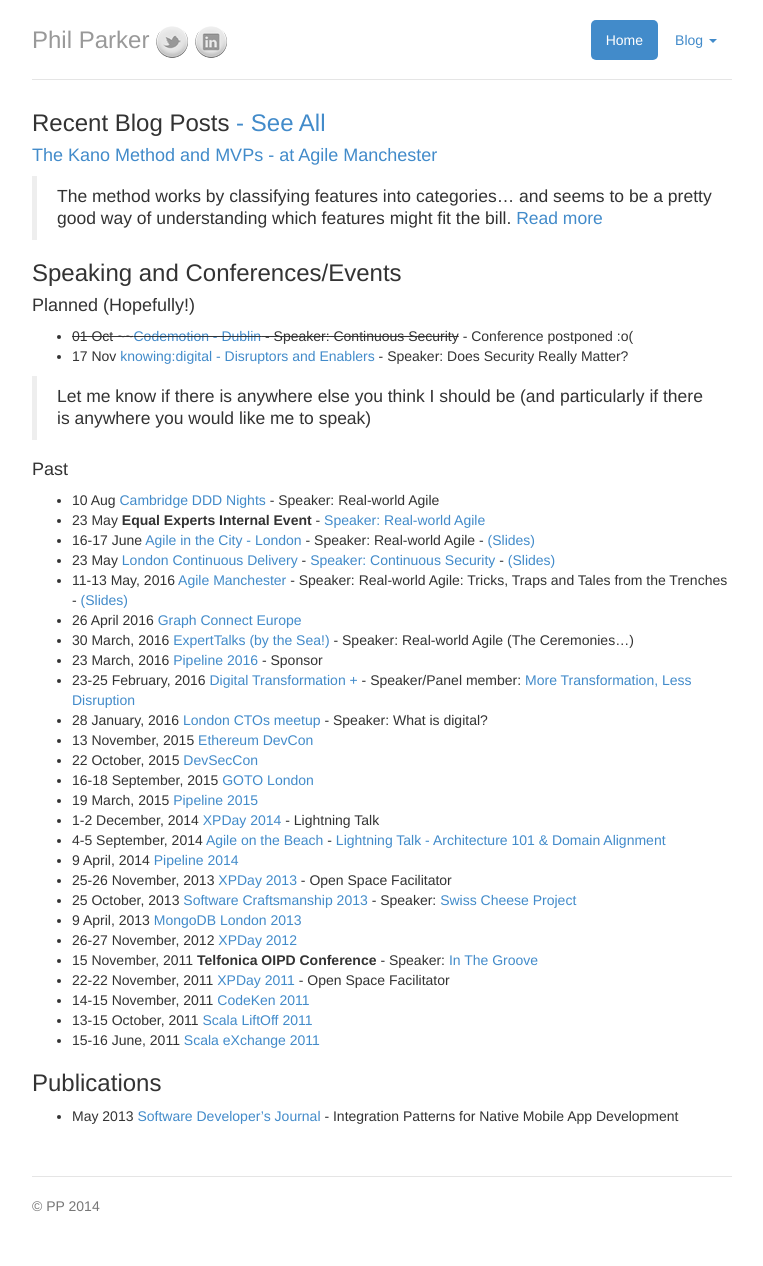
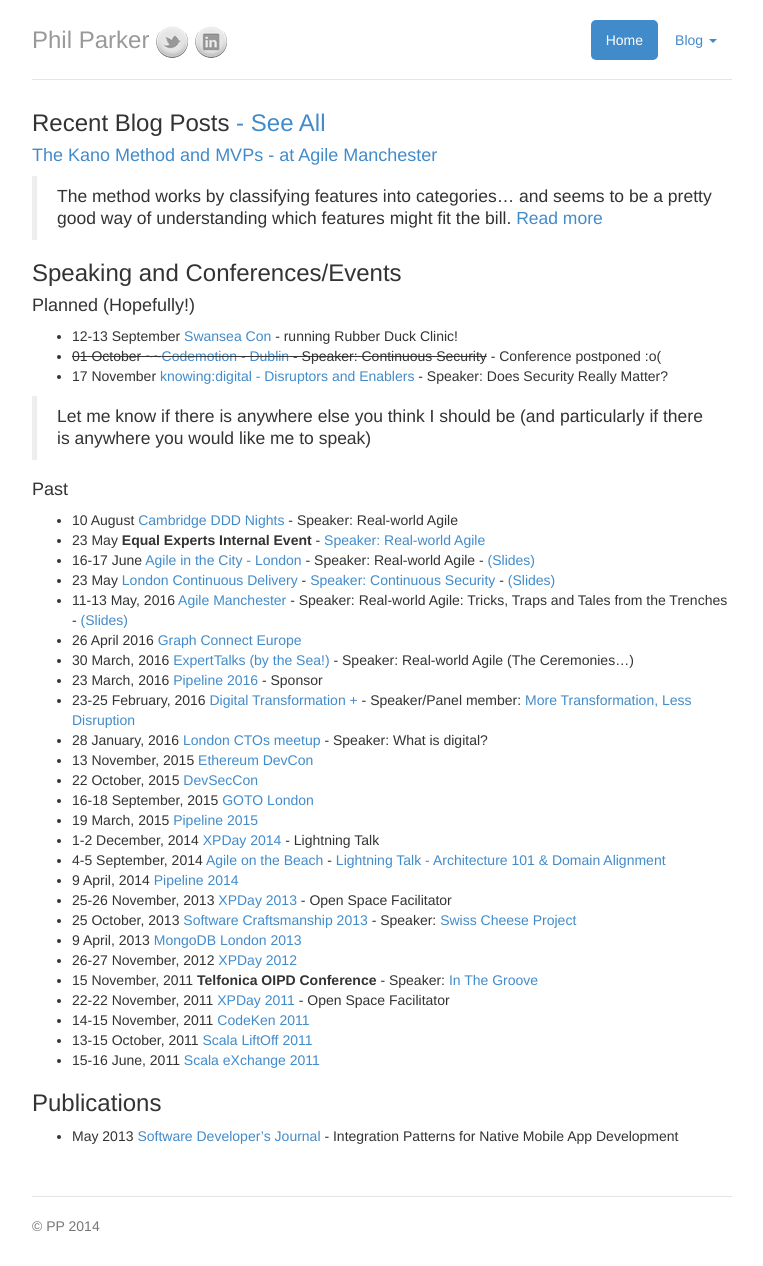
Before and after one commit to parker0phil/parker0phil.github.io, a Jekyll site: the page built from index.md, in a window 1280 px wide. Shown: the whole page, without its empty margins (258-1021 px from the left). Built offline with Jekyll 4.4.1, drawn with Linux system fonts in a browser that asks for light colours.

Commit message:
added Swansea Con

```diff
--- a/index.md
+++ b/index.md
@@ -13,14 +13,15 @@
 
 #### Planned (Hopefully!)
 
-- ~~01 Oct ~~[Codemotion - Dublin](http://dublin2016.codemotionworld.com/) - Speaker: Continuous Security~~ - Conference postponed :o(
-- 17 Nov [knowing:digital - Disruptors and Enablers](https://knowing.digital) - Speaker: Does Security Really Matter?
+- 12-13 September [Swansea Con](http://swanseacon.co.uk/) - running Rubber Duck Clinic!
+- ~~01 October ~~[Codemotion - Dublin](http://dublin2016.codemotionworld.com/) - Speaker: Continuous Security~~ - Conference postponed :o(
+- 17 November [knowing:digital - Disruptors and Enablers](https://knowing.digital) - Speaker: Does Security Really Matter?
 
 > Let me know if there is anywhere else you think I should be (and particularly if there is anywhere you would like me to speak)
 
 #### Past
 
-- 10 Aug [Cambridge DDD Nights](http://www.meetup.com/CambridgeDDDNights/events/231093059/) - Speaker: Real-world Agile
+- 10 August [Cambridge DDD Nights](http://www.meetup.com/CambridgeDDDNights/events/231093059/) - Speaker: Real-world Agile
 - 23 May **Equal Experts Internal Event** - [Speaker: Real-world Agile](https://www.youtube.com/watch?v=UpCe-YWBGas)
 - 16-17 June [Agile in the City - London](http://agileinthecity.net/2016/london/sessions/index.php?session=500) - Speaker: Real-world Agile - [(Slides)](http://www.slideshare.net/EqualExperts/real-world-agile-at-agile-in-the-city-london)
 - 23 May [London Continuous Delivery](http://www.meetup.com/London-Continuous-Delivery/events/228002697/) - [Speaker: Continuous Security](https://vimeo.com/168470076) - [(Slides)](http://www.slideshare.net/EqualExperts/continuous-security)
```
